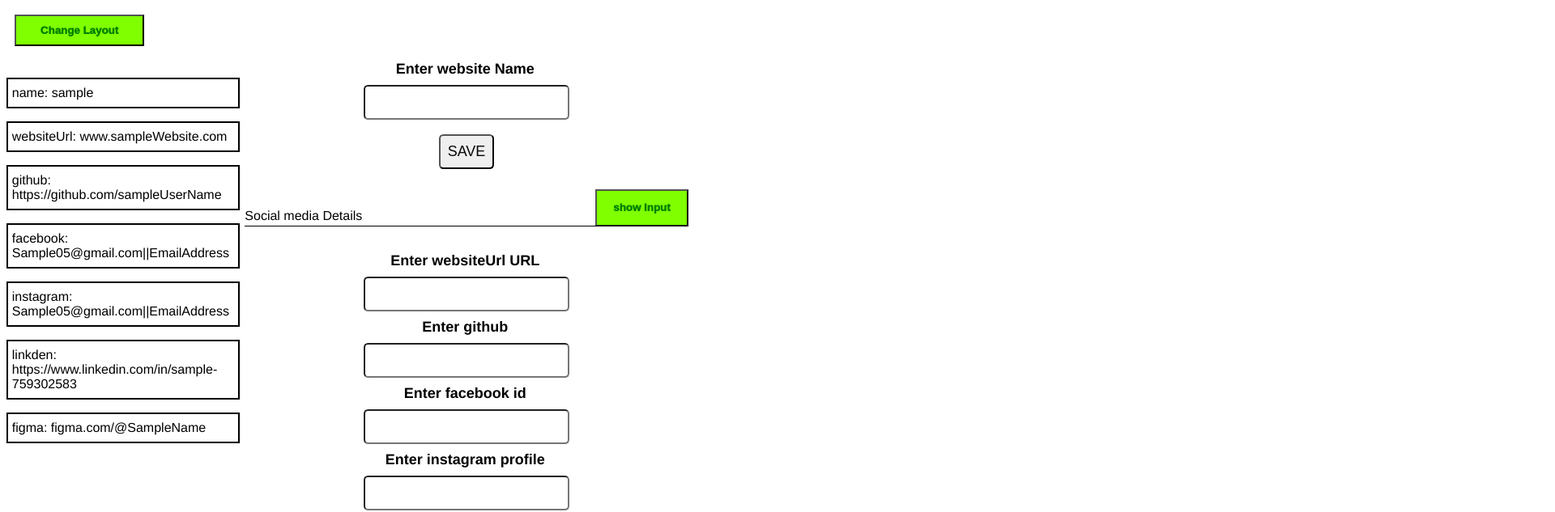
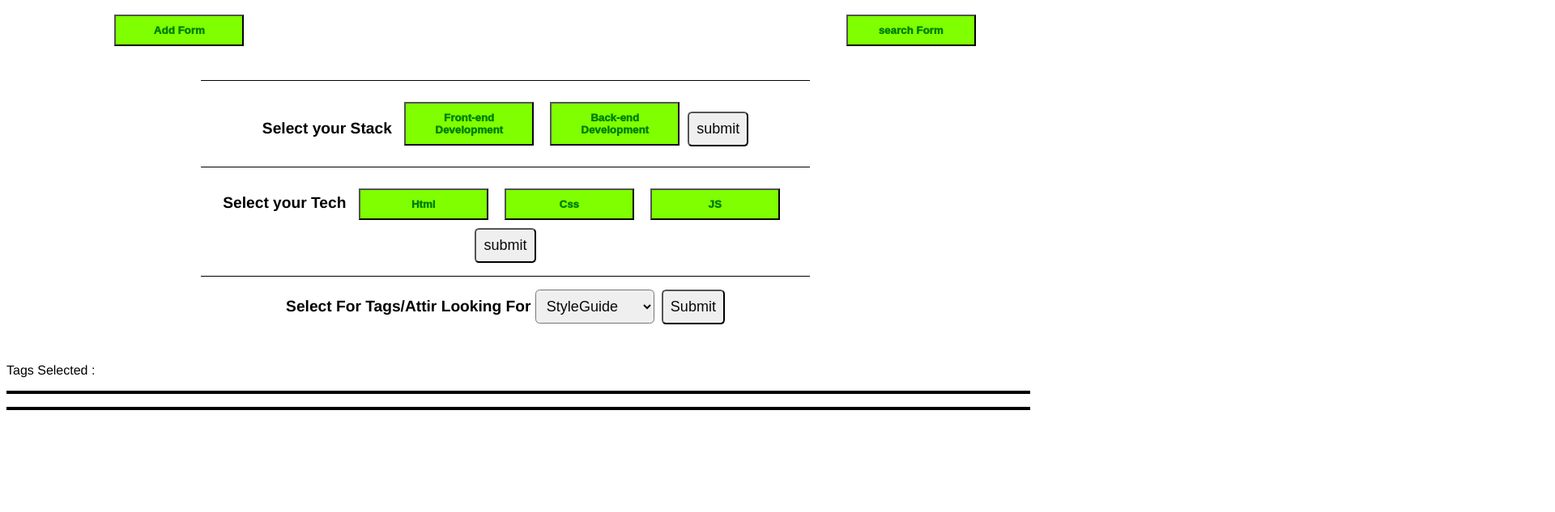
Before and after one commit to Viisheshjain05/React-Scroller, a React (Create React App) app: page / in a window 1280 px wide. Shown: the top 633 px of the page at 81% size, 1920 px wide, since content can reach past the window. Built offline with nearby package versions, Linux system fonts and the light colour scheme.

Commit message:
Tech Selector Completed FrontEnd

```diff
--- a/src/components/layout/Layout.js
+++ b/src/components/layout/Layout.js
@@ -10,7 +10,7 @@ import TechSelector from "../tinyProjects/TechSelector/TechSelector"
 const Layout = () => {
 
   return (
-    <div>
+    <>
       {/* <TechUse/> */}
       {/* <QuizApp /> */}
       {/* <TechUITemplate/> */}
@@ -19,7 +19,7 @@ const Layout = () => {
       < TechSelector/>
 
       {/* <ToggleProjects /> */}
-    </div>
+    </>
   );
 };
 
--- a/src/components/tinyProjects/TechSelector/AddTechItem.js
+++ b/src/components/tinyProjects/TechSelector/AddTechItem.js
@@ -1,17 +1,15 @@
-// TODO use Local storage
-// TODO ADD image drop and Select from os file Explorer
-// Todo adjust fotter to not to collide with fixed sidebar
-
-//*  NEED BACKEND DATABASE TO UPLOAD AND INSERT IMAGE
-
 import React, { useState, useEffect } from "react";
 import "./component/FormComponents/css/FormInputTemplate.css";
-// import Tech from "./Tech.json";
 import FormInputTemplate from "./component/FormComponents/FormInputTemplate";
-// import FormOptionTemplate from "./component/FormComponents/FormOptionTemplate";
 
 const AddTechItem = () => {
   const [NameData, setNameData] = useState({ name: "sample" });
+
+  const [TagsData, setTagsData] = useState({
+    primaryTag: "Front-end development , Back-end development",
+    secondaryTag: "css",
+    tersiaryTag: "styleguide , development",
+  });
 
   const [LinksData, setLinksData] = useState({
     websiteUrl: "www.sampleWebsite.com",
@@ -24,62 +22,57 @@ const AddTechItem = () => {
 
   const [LicenceData, setLicenceData] = useState({ licence: "Open Source Project" });
 
-  const [TechLayout, setTechLayout] = useState({
-    name: "sample",
-    id: "596588",
-    imageUrl: "http://placehold.it/400x200&text=",
-    tags: {
-      primaryTag: ["front-end development", "back-end development"],
-      secondaryTag: ["css"],
-      tersiaryTag: ["styleguide", "development"],
-    },
-    links: {
-      websiteUrl: "www.sampleWebsite.com",
-      github: "https://github.com/sampleUserName",
-      facebook: "Sample05@gmail.com||EmailAddress",
-      instagram: "Sample05@gmail.com||EmailAddress",
-      linkden: "https://www.linkedin.com/in/sample-759302583",
-      figma: "figma.com/@SampleName",
-    },
-    licence: "Open Source Project",
-  });
+  const [TechLayout, setTechLayout] = useState("");
 
   useEffect(() => {
+    const TagData = {
+      primaryTag: TagsData.primaryTag.split(","),
+      secondaryTag: TagsData.secondaryTag.split(","),
+      tersiaryTag: TagsData.tersiaryTag.split(","),
+    };
+
     const f = {
       name: NameData.name,
       id: "uniqIdLib",
-      imageUrl: "http://placehold.it/400x200&text=slide1",
-      tags: {
-        primaryTag: ["front-end development", "back-end development"],
-        secondaryTag: ["css"],
-        tersiaryTag: ["styleguide", "development"],
-      },
+      imageUrl: "http://placehold.it/400x200&text=",
+      tags: TagData,
       links: LinksData,
       licence: LicenceData.licence,
     };
 
     setTechLayout(f);
-  }, [LicenceData, NameData, LinksData]);
+  }, [LicenceData, NameData, LinksData, TagsData]);
 
   return (
-    // TODO Join Both Files For [Tags] And create [Flex Order] To use both [Option And Input with common File]
-
     <>
-      <div>
-        <div className="styleP" style={{ position: "fixed", top: "5em" }}>
-          <p> name: {NameData.name} </p>
-          <p> websiteUrl: {LinksData.websiteUrl} </p>
-          <p> github: {LinksData.github} </p>
-          <p> facebook: {LinksData.facebook} </p>
-          <p> instagram: {LinksData.instagram} </p>
-          <p> linkden: {LinksData.linkden} </p>
-          <p> figma: {LinksData.figma} </p>
+      <div className="InputFormTemplate__sidebar--data" style={{ position: "fixed", bottom: "9.7em", borderBottom: "1px solid black", fontWeight: "600" }}>
+        <p>name : {NameData.name}</p>
+        <p>Primary Tag : {TagsData.primaryTag}</p>
+        <p>Secondary Tag : {TagsData.secondaryTag}</p>
+        <p>Tersiary Tag : {TagsData.tersiaryTag}</p>
+        <p>websiteUrl : {LinksData.websiteUrl}</p>
+        <p>github : {LinksData.github}</p>
+        <p>facebook : {LinksData.facebook}</p>
+        <p>linkden : {LinksData.linkden}</p>
+        <p>instagram : {LinksData.instagram}</p>
+        <p>figma : {LinksData.figma}</p>
+        <p>Licence : {LicenceData.licence}</p>
       </div>
 
-        <div className="FormTemplate">
-          {/* required  - ToDO Add Only To name*/}
+      <div className="FormTemplate InputFormTemplate">
+        <FormInputTemplate props={[{ labelText: "Enter website Name ", inputName: "name" }]} inputValue={(e) => setNameData(e)} />
 
-          <FormInputTemplate props={[{ labelText: "Enter website Name ", inputName: "name" }]} inputValue={(e) => setNameData(e)} />
+        <FormInputTemplate
+          props={[
+            { labelText: "Enter Primary Tag ", inputName: "primaryTag" },
+            { labelText: "Enter Secondary Tag ", inputName: "secondaryTag" },
+            { labelText: "Enter tersiary Tag ", inputName: "tersiaryTag" },
+          ]}
+          dividerName="Tags Details"
+          dividerDataId="Tags"
+          showValue="New Tags"
+          inputValue={(e) => setTagsData(e)}
+        />
 
         <FormInputTemplate
           props={[
@@ -92,19 +85,40 @@ const AddTechItem = () => {
           ]}
           dividerName="Social media Details"
           dividerDataId="links"
+          showValue="Show Input"
           inputValue={(e) => setLinksData(e)}
         />
 
         <FormInputTemplate props={[{ labelText: "Enter Tech Licence", inputName: "licence" }]} inputValue={(e) => setLicenceData(e)} value="submit" />
       </div>
 
+      <div style={{ height: "auto", marginTop: "2em" }}>
         <p style={{ fontSize: "larger", fontWeight: "bold", textAlign: "center" }}>Just copy and add to Json File : </p>
-        <br />
-        <p style={{ fontSize: "larger", border: "2px solid black", padding: "2em" }}>{JSON.stringify(TechLayout)} </p>
-        <br />
+        <p style={{ fontSize: "12px", border: "1px solid black", padding: "2rem 1.5rem" }}>{JSON.stringify(TechLayout)} </p>
       </div>
+
     </>
   );
 };
 
 export default AddTechItem;
+
+// const [TechLayout, setTechLayout] = useState({
+//   name: "sample",
+//   id: "596588",
+//   imageUrl: "http://placehold.it/400x200&text=",
+//   tags: {
+//     primaryTag: "Front-end development , Back-end development",
+//     secondaryTag: "css",
+//     tersiaryTag: "styleguide , development",
+//   },
+//   links: {
+//     websiteUrl: "www.sampleWebsite.com",
+//     github: "https://github.com/sampleUserName",
+//     facebook: "Sample05@gmail.com||EmailAddress",
+//     instagram: "Sample05@gmail.com||EmailAddress",
+//     linkden: "https://www.linkedin.com/in/sample-759302583",
+//     figma: "figma.com/@SampleName",
+//   },
+//   licence: "Open Source Project",
+// });
--- a/src/components/tinyProjects/TechSelector/SearchTechItem.js
+++ b/src/components/tinyProjects/TechSelector/SearchTechItem.js
@@ -4,7 +4,7 @@ import TechMediaTemplate from "./component/TechMediaTemplate";
 import Tech from "./Tech.json";
 import "./component/FormComponents/css/FormOptionTemplate.css";
 
-const SearchTechItemDUPLICATE = () => {
+const SearchTechItem = () => {
   const [PrimaryOption, setPrimaryOption] = useState([""]);
   const [SecondaryOption, setSecondaryOption] = useState([""]);
   const [TersiaryOption, setTersiaryOption] = useState([""]);
@@ -89,7 +89,7 @@ const SearchTechItemDUPLICATE = () => {
   return <div>{renderFormOption()}</div>;
 };
 
-export default SearchTechItemDUPLICATE;
+export default SearchTechItem;
 
 // const Tech = {
 //     "name": "KSS",
--- a/src/components/tinyProjects/TechSelector/Tech.json
+++ b/src/components/tinyProjects/TechSelector/Tech.json
@@ -1,31 +1,4 @@
 [
-    {
-        "name": "KSS",
-        "imageUrl": "http://placehold.it/400x200&text=",
-        "tags": {
-            "primaryTag": [
-                "front-end development",
-                "back-end development"
-            ],
-            "secondaryTag": [
-                "css"
-            ],
-            "tersiaryTag": [
-                "styleguide",
-                "development"
-            ]
-        },
-        "links": {
-            "websiteUrl": "www.sampleWebsite.com",
-            "github": "https://github.com/sampleUserName",
-            "facebook": "Sample05@gmail.com||EmailAddress",
-            "instagram": "Sample05@gmail.com||EmailAddress",
-            "linkden": "https://www.linkedin.com/in/sample-759302583",
-            "figma": "figma.com/@SampleName"
-        },
-        "id": "LOGO TODO",
-        "licence": "LOGO TODO"
-    },
     {
         "name": "StyleIo",
         "imageUrl": "http://placehold.it/400x200&text=",
@@ -207,5 +180,32 @@
             "figma": "figma.com/@SampleName"
         },
         "licence": "Open Source Project"
+    },
+    {
+        "name": "KSS",
+        "id": "uniqIdLib",
+        "imageUrl": "http://placehold.it/400x200&text=",
+        "tags": {
+            "primaryTag": [
+                "front-end development",
+                "back-end development"
+            ],
+            "secondaryTag": [
+                "css"
+            ],
+            "tersiaryTag": [
+                "styleguide",
+                "development"
+            ]
+        },
+        "links": {
+            "websiteUrl": "https://warpspire.com/kss/",
+            "github": "https://github.com/kneath/kss.git",
+            "facebook": "N.A",
+            "instagram": "N.A",
+            "linkden": "N.A",
+            "figma": "N.A"
+        },
+        "licence": "MIT License"
     }
 ]
--- a/src/components/tinyProjects/TechSelector/TechSelector.js
+++ b/src/components/tinyProjects/TechSelector/TechSelector.js
@@ -3,12 +3,18 @@ import SearchTechItem from "./SearchTechItem";
 import AddTechItem from "./AddTechItem";
 
 const LayoutBulider = () => {
-  const [SelectLayout, setSelectLayout] = useState(true);
+  const [SwitchButton, setSwitchButton] = useState(true);
   return (
     <>
-      <button onClick={() => (SelectLayout ? setSelectLayout(false) : setSelectLayout(true))}>Change Layout</button>
+        <button style={{ marginLeft: "10em" }} type="submit" onClick={() => setSwitchButton(false)}>
+          Add Form
+        </button>
 
-      {SelectLayout ? <AddTechItem /> : <SearchTechItem />}
+        <button style={{ marginLeft: "55em" }} type="submit" onClick={() => setSwitchButton(true)}>
+          search Form
+        </button>
+
+      {SwitchButton ? <SearchTechItem /> : <AddTechItem />}
     </>
   );
 };
--- a/src/components/tinyProjects/TechSelector/component/FormComponents/FormInputTemplate.js
+++ b/src/components/tinyProjects/TechSelector/component/FormComponents/FormInputTemplate.js
@@ -22,6 +22,7 @@ import "./css/FormInputTemplate.css";
 //        ] }
 //   dividerName: "enter Name Heading In case Of multiple Arguments Only"
 //   dividerDataId : "Extra Id Can Be used For Datasets or accessing Divider"
+//   showValue : "Name Of Toggle ON/OFF Button"
 //
 // *  Common Parameters
 //
@@ -38,7 +39,7 @@ import "./css/FormInputTemplate.css";
 //? --------- IMP Component Parameters Ends ---------
 
 const FormInputTemplate = (props) => {
-  const [ShowInput, setShowInput] = useState(props.props.length > 1 ? true : false);
+  const [ShowInput, setShowInput] = useState(props.showValue !== undefined ? true : false);
 
   const submitHandler = (e) => {
     e.preventDefault();
@@ -50,7 +51,7 @@ const FormInputTemplate = (props) => {
       const str = eval("e.target." + i.inputName + ".value");
       if (str !== "") {
         arr.push([i.inputName, str]);
-      } else arr.push([i.inputName, ""]);
+      } else arr.push([i.inputName, "N.A"]);
     });
     // Convert Array To Object
     let obj = {};
@@ -83,13 +84,13 @@ const FormInputTemplate = (props) => {
           <p>{props.dividerName}</p>
           {ShowInput === true ? (
             <button className="InputFormTemplate__showInput" onClick={() => setShowInput(false)}>
-              {" "}
-              show Input
+              {props.showValue}
+
             </button>
           ) : (
             <button className="InputFormTemplate__showInput" onClick={() => setShowInput(true)}>
-              {" "}
-              show Input
+              {props.showValue}
+
             </button>
           )}
         </div>
--- a/src/components/tinyProjects/TechSelector/component/FormComponents/css/FormInputTemplate.css
+++ b/src/components/tinyProjects/TechSelector/component/FormComponents/css/FormInputTemplate.css
@@ -1,14 +1,11 @@
 .FormTemplate {
     display: flex;
     flex-direction: column;
-    /* justify-content: center; */
     text-align: center;
-    max-width: 75vw;
-    min-width: 25vw;
+    max-width: 100vw;
 }
 
 .InputFormTemplate--body {
-    margin-left: 11em;
     align-self: center;
     padding: 0.5em;
 }
@@ -46,12 +43,20 @@
     margin: 0.5em;
 }
 
- .styleP p {
-    width: 18em;
-    padding: 0.5em 0;
-    padding-left: 0.3em ;
+.InputFormTemplate__sidebar--data {
+    max-height: 24rem;
+    overflow: auto;
+}
+
+.InputFormTemplate__sidebar--data p {
+    width: 27vw;
+    font-size: 14px;
+    padding: 0.7rem 0;
+    padding-left: 0.3rem;
     border: 2px solid black;
+    margin: 0.3em 0;
 }
+
 /*
 .clearfix::after {
     content: "";
```
Also changed, not shown: src/components/tinyProjects/TechSelector/nextProjectDetails.js (+12 -19 lines). Lines whose indentation alone changed are shown as unchanged.
